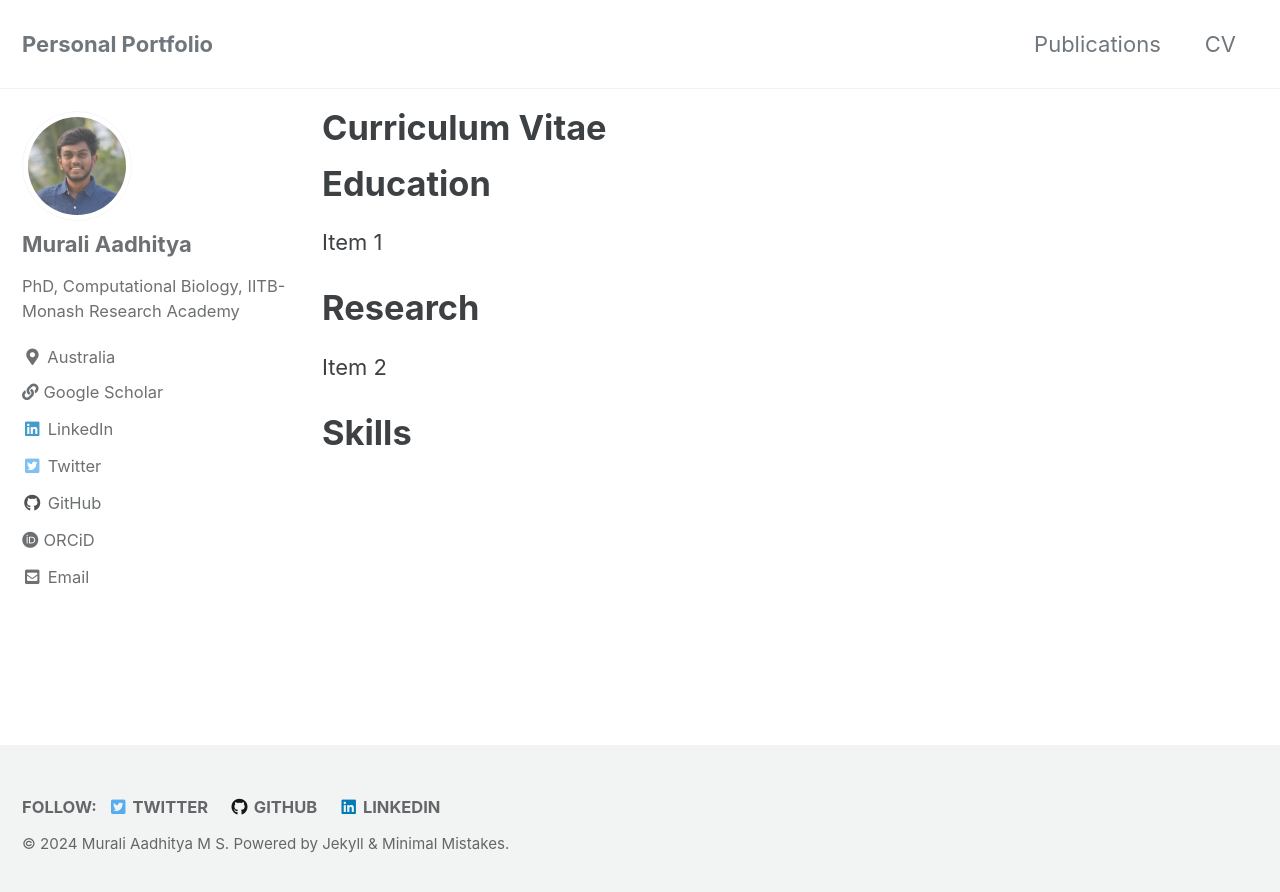
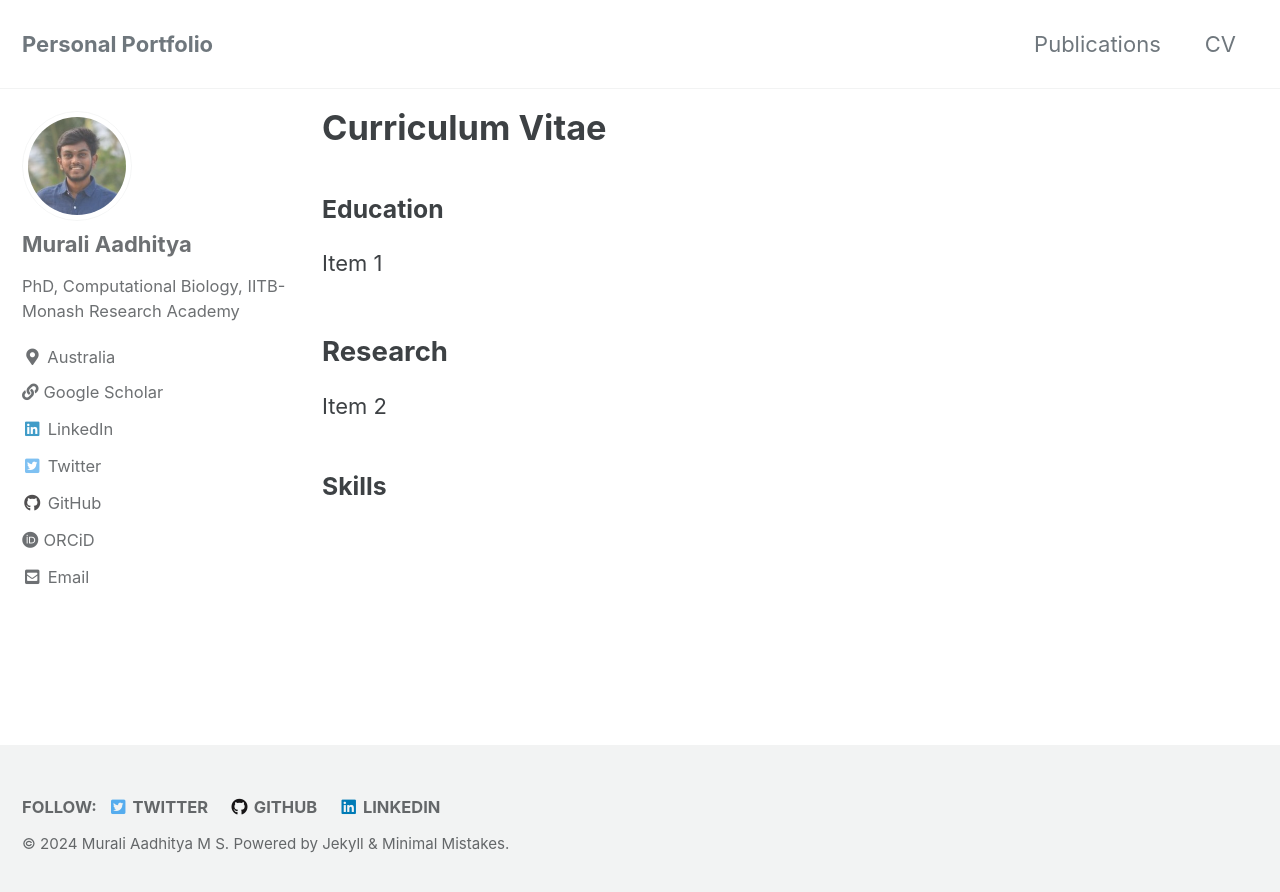
Before and after one commit to MuraliAadhityaMS/muraliaadhityams.github.io, a Jekyll site: the page built from _cv/vitae.md, in a window 1280 px wide. Shown: the top 892 px of the page. Built offline with Jekyll 4.4.1, drawn with Linux system fonts in a browser that asks for light colours; cached includes are drawn as plain includes.

Commit message:
CV change

```diff
--- a/_cv/vitae.md
+++ b/_cv/vitae.md
@@ -5,12 +5,12 @@ permalink: /cv/vitae
 author_profile: true
 ---
 
-# Education
+### Education
 
 Item 1
 
-# Research
+## Research
 
 Item 2
 
-# Skills
+### Skills
```
